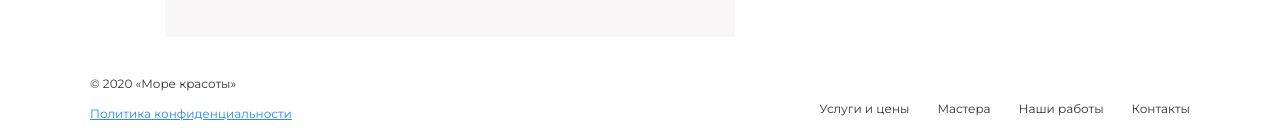
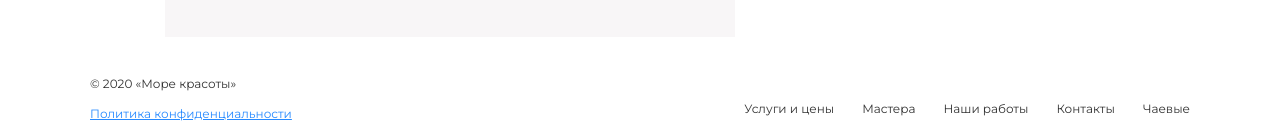
Before and after one commit to Vitalya26/Spint1-2, a plain HTML site: page Untitled-1.html in a window 1280 px wide. Shown: the part 4667-4807 px from the top of the page. Drawn offline with nearby package versions, Linux system fonts and the light colour scheme.

Commit message:
add tips

```diff
--- a/Untitled-1.html
+++ b/Untitled-1.html
@@ -337,6 +337,7 @@
                         <li><a href="#">Мастера</a></li>
                         <li><a href="#">Наши работы</a></li>
                         <li><a href="#">Контакты</a></li>
+                        <li><a href="#">Чаевые</a></li>
                     </ul>
                 </nav>
 
```
